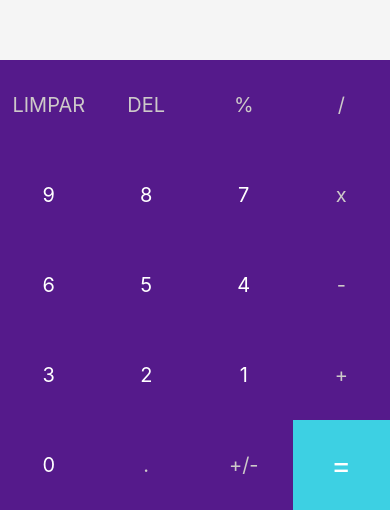
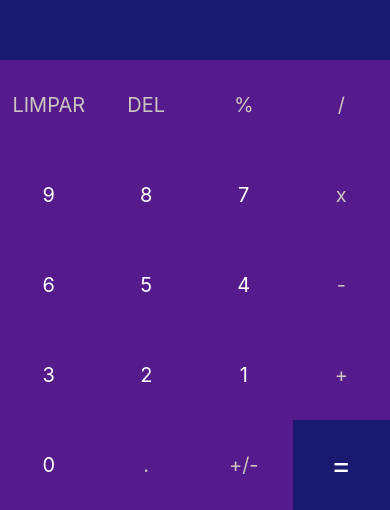
Before and after one commit to Mtzinn10/Projeto-CalculadoraTwo, a React Native app in the folder NovaCalculadora/: screen / in a window 390 px wide. Shown: the part 334-844 px from the top of the page. Built offline with nearby package versions, Linux system fonts and the light colour scheme.

Commit message:
Alterações de cores do aplicativo

```diff
--- a/NovaCalculadora/App.js
+++ b/NovaCalculadora/App.js
@@ -79,12 +79,12 @@
 
         {buttons.map((button) =>
           button === '=' ? // Mapeamento do botão =
-        <TouchableOpacity onPress={() => handleInput(button)} key={button} style={[styles.button, {backgroundColor: '#3dd0e3'}]}>
+        <TouchableOpacity onPress={() => handleInput(button)} key={button} style={[styles.button, {backgroundColor: '#191970'}]}>
           <Text style={[styles.textButton, {color: "white", fontSize: 30}]}>{button}</Text>
         </TouchableOpacity>
           : // Mapeamento dos outros botões
           <TouchableOpacity onPress={() => handleInput(button)} key={button} style={styles.button}>
-            <Text style={[styles.textButton, {color: typeof(button) === 'number' ? 'white': '#CDC9C9'}]}>{button}</Text>
+            <Text style={[styles.textButton, {color: typeof(button) === 'number' ? 'white': '#CDC5BF'}]}>{button}</Text>
           </TouchableOpacity>
         )}
       </View>
@@ -100,10 +100,10 @@
   results: {
     flex: 2,
     justifyContent: "center",
-    backgroundColor: "#f5f5f5"
+    backgroundColor: "#191970"
   },
   resultText: {
-    color: "#282F38",
+    color: "white",
     fontSize: 32,
     fontWeight: "bold",
     padding: 12,
```
